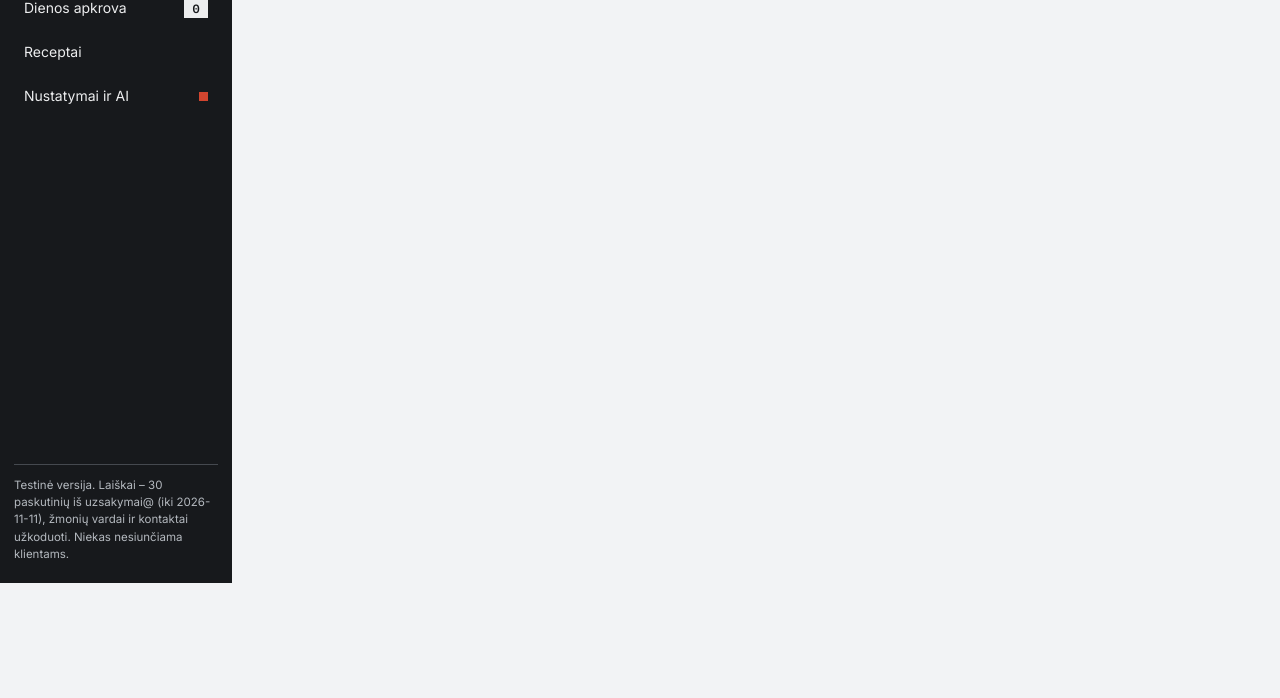
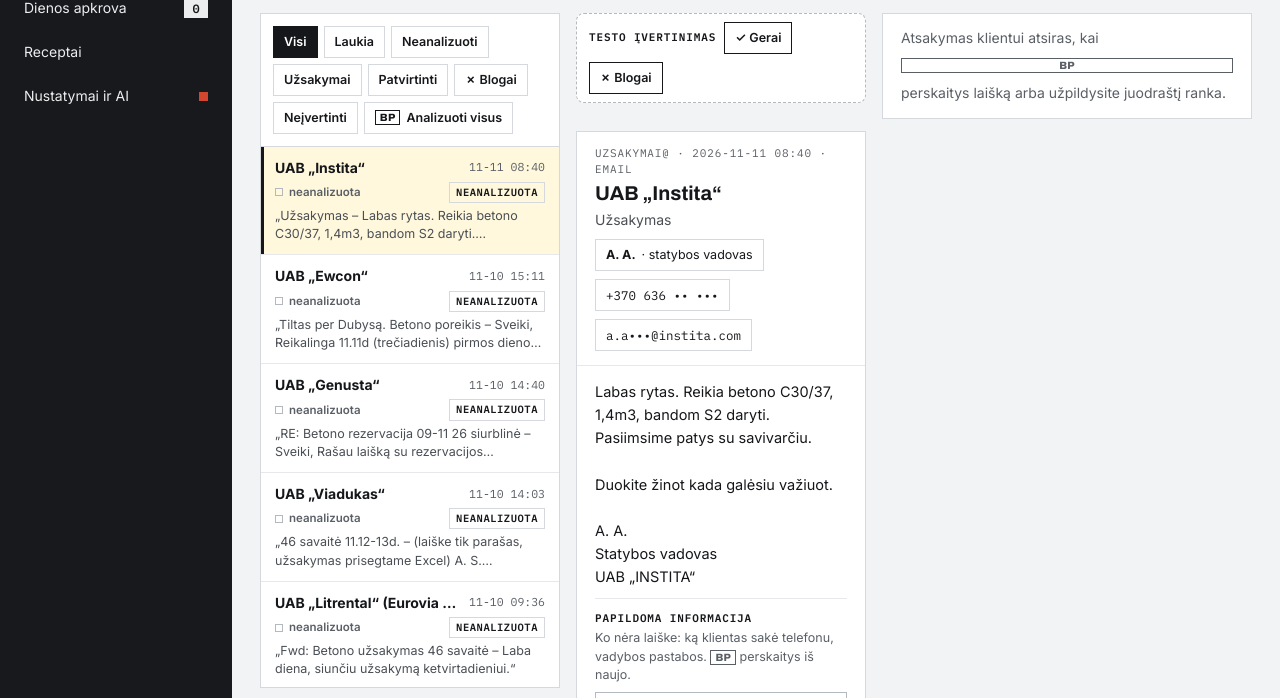
Before and after one commit to povbra/betonpro-perziura, a plain HTML site: page priemimas/index.html in a window 1280 px wide. Shown: the part 217-915 px from the top of the page. Before the commit the page ends 800 px from the top, so only its background shows below. Drawn offline with Linux system fonts and the light colour scheme.

Commit message:
Priėmimas: v=4 + db.js

```diff
--- a/priemimas/index.html
+++ b/priemimas/index.html
@@ -7,7 +7,7 @@
 <title>BetonPro · Užsakymų priėmimas (testas)</title>
 <link rel="preconnect" href="https://fonts.googleapis.com">
 <link href="https://fonts.googleapis.com/css2?family=Archivo:wght@600;700;800&family=Inter:wght@400;500;600;700&family=IBM+Plex+Mono:wght@400;500;600&display=swap" rel="stylesheet">
-<link rel="stylesheet" href="app.css?v=3">
+<link rel="stylesheet" href="app.css?v=4">
 </head>
 <body>
 <div class="shell">
@@ -52,6 +52,7 @@
   </main>
 </div>
 <div class="toast" id="toast" role="status" hidden></div>
-<script src="app.js?v=3"></script>
+<script src="db.js?v=1"></script>
+<script src="app.js?v=4"></script>
 </body>
 </html>
```
